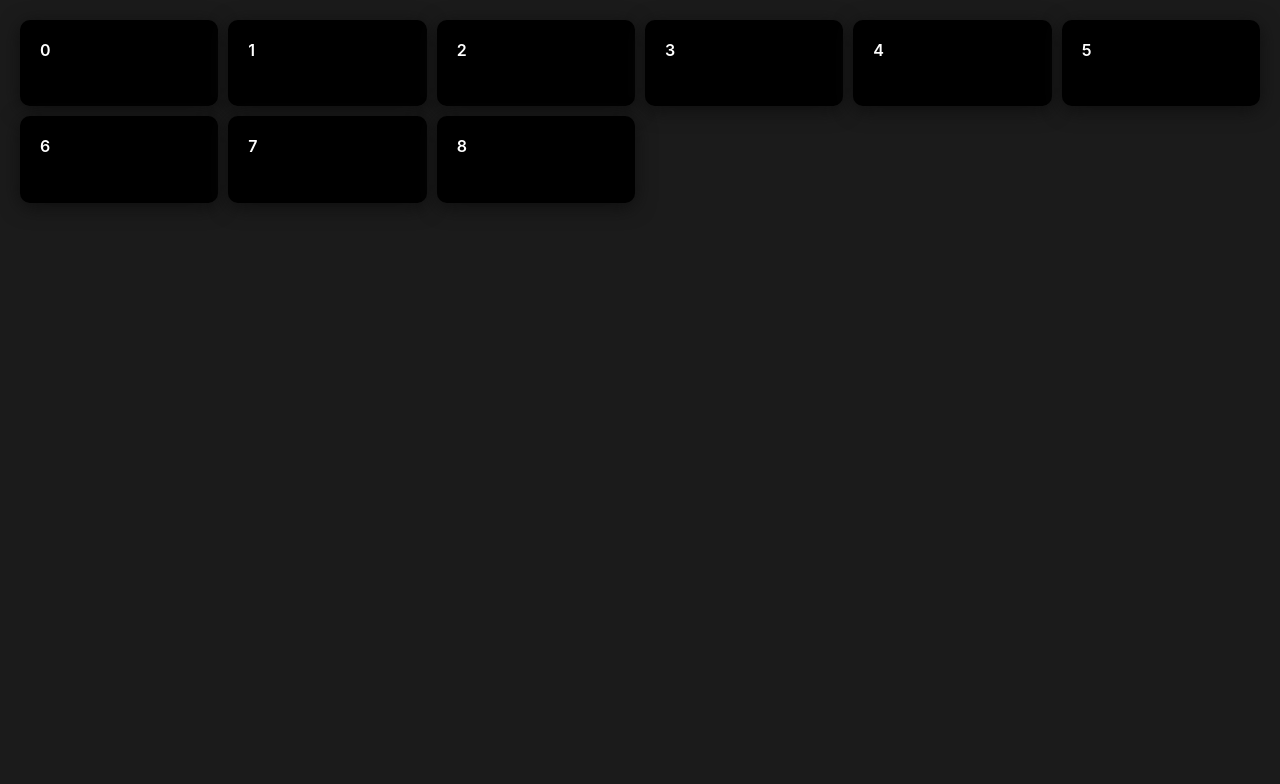
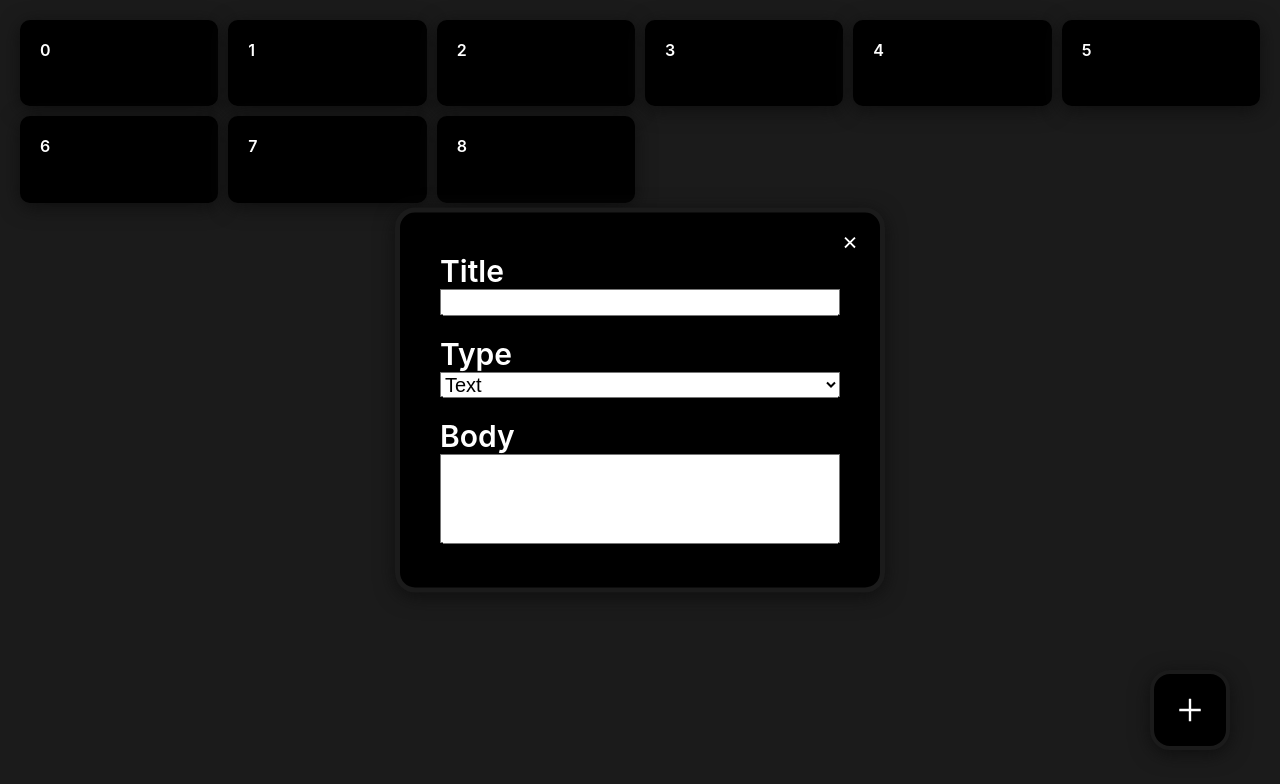
Before and after one commit to Genzouu/Resizable-Grid, a React (Create React App) app: page / in a window 1280 px wide. Shown: the top 784 px of the page. Built offline with nearby package versions, Linux system fonts and the light colour scheme.

Commit message:
starting working on a modal to add fields to the grid

```diff
--- /dev/null
+++ b/src/components/AddFieldModal.tsx
@@ -0,0 +1,37 @@
+import { useState } from "react";
+
+import "../styles/AddFieldModal.scss";
+
+export default function AddFieldModal() {
+   const [fieldType, setFieldType] = useState<string>("text");
+   const [listElements, setListElements] = useState<string[]>([]);
+
+   return (
+      <div className="add-field-modal">
+         <div className="title-container">
+            <p className="title-text">Title</p>
+            <input type="text" className="title-input input-field" />
+         </div>
+         <div className="type-container">
+            <p className="type-text">Type</p>
+            <select className="type-select input-field" onChange={(e) => setFieldType(e.target.value)}>
+               <option value="text">Text</option>
+               <option value="list">List</option>
+            </select>
+         </div>
+         {fieldType === "text" ? (
+            <div className="body-container">
+               <p className="body-text">Body</p>
+               <textarea className="body-textarea input-field" />
+            </div>
+         ) : (
+            <div className="list-container">
+               <p className="list-text">List</p>
+               <div className="list-elements">
+                  <input></input>
+               </div>
+            </div>
+         )}
+      </div>
+   );
+}
--- a/src/pages/App.tsx
+++ b/src/components/App.tsx
@@ -1,4 +1,5 @@
 import React, { useEffect, useState } from "react";
+import { AiOutlinePlus } from "react-icons/ai";
 
 import {
    displayFieldsInOrder,
@@ -170,6 +171,7 @@
             ))}
          </div>
          <div className="grid-lines-overlay" />
+         <AiOutlinePlus className="add-field"></AiOutlinePlus>
       </div>
    );
 }
--- /dev/null
+++ b/src/components/BaseModal.tsx
@@ -0,0 +1,17 @@
+import { ReactNode } from "react";
+import { IoCloseSharp } from "react-icons/io5";
+
+import "../styles/BaseModal.scss";
+
+export interface BaseModalProps {
+   modal: ReactNode;
+}
+
+export default function BaseModal(props: BaseModalProps) {
+   return (
+      <div className="base-modal">
+         <IoCloseSharp className="close-modal-button" />
+         {props.modal}
+      </div>
+   );
+}
--- /dev/null
+++ b/src/context/AddFieldContext.tsx
@@ -0,0 +1 @@
+export default {}
--- a/src/index.tsx
+++ b/src/index.tsx
@@ -1,15 +1,19 @@
 import React from "react";
 import ReactDOM from "react-dom/client";
+
 import "./styles/index.css";
-import App from "./pages/App";
+import App from "./components/App";
 import reportWebVitals from "./reportWebVitals";
 import FieldActionProvider from "./context/FieldActionContext";
+import AddFieldModal from "./components/AddFieldModal";
+import BaseModal from "./components/BaseModal";
 
 const root = ReactDOM.createRoot(document.getElementById("root") as HTMLElement);
 root.render(
    <React.StrictMode>
       <FieldActionProvider>
          <App />
+         <BaseModal modal={<AddFieldModal />} />
       </FieldActionProvider>
    </React.StrictMode>
 );
--- /dev/null
+++ b/src/styles/AddFieldModal.scss
@@ -0,0 +1,28 @@
+.add-field-modal {
+   width: 40rem;
+   color: white;
+   font-weight: 600;
+   display: flex;
+   flex-direction: column;
+   gap: 2rem;
+
+   p {
+      font-size: 3rem;
+   }
+
+   input,
+   select,
+   textarea {
+      font-size: 2rem;
+   }
+
+   .body-textarea {
+      height: 9rem;
+      resize: none;
+      font-family: "Segoe UI";
+   }
+
+   .input-field {
+      width: 100%;
+   }
+}
--- a/src/styles/App.scss
+++ b/src/styles/App.scss
@@ -16,9 +16,7 @@
       height: 100%;
       display: grid;
       gap: 1rem 1rem;
-      grid-auto-rows: calc(
-         (100% - 7rem) / 8
-      ); // set up media queries for smaller heights. e.g if max-height is 800 then divide by 6 instead of 8
+      grid-auto-rows: calc((100% - 7rem) / 8); // set up media queries for smaller heights. e.g if max-height is 800 then divide by 6 instead of 8
       grid-template-columns: repeat(8, 1fr);
 
       @media screen and (max-width: 1400px) {
@@ -55,4 +53,24 @@
       background-size: calc(((100% - 7rem) / 8) + 10px) calc(((100% - 7rem) / 8) + 10px);
       background-position: calc(var(--line-width) * -1.5) calc(var(--line-width) * -1.5);
    }
+
+   .add-field {
+      width: 8rem;
+      height: 8rem;
+      border-radius: 2rem;
+      position: absolute;
+      right: 5rem;
+      bottom: 5rem;
+      border: 4px solid #1b1b1b;
+      color: white;
+      background-color: black;
+      padding: 2rem;
+      cursor: pointer;
+      transition: background-color 100ms ease-in-out;
+      filter: var(--element-drop-shadow);
+
+      &:hover {
+         background-color: var(--accent-colour);
+      }
+   }
 }
--- /dev/null
+++ b/src/styles/BaseModal.scss
@@ -0,0 +1,21 @@
+.base-modal {
+   position: absolute;
+   top: 50%;
+   left: 50%;
+   transform: translate(-50%, -50%);
+   padding: 4rem;
+   background-color: black;
+   border-radius: 2rem;
+   border: 5px solid #1b1b1b;
+   filter: var(--element-drop-shadow);
+
+   .close-modal-button {
+      width: 2rem;
+      height: 2rem;
+      color: white;
+      position: absolute;
+      right: 2rem;
+      top: 2rem;
+      cursor: pointer;
+   }
+}
--- a/src/styles/Field.scss
+++ b/src/styles/Field.scss
@@ -6,7 +6,7 @@
    position: relative;
    display: flex;
    flex-direction: column;
-   filter: drop-shadow(0 4px 10px rgb(14, 14, 14));
+   filter: var(--element-drop-shadow);
    transition: 100ms border ease-in-out;
    border: 0px solid transparent;
 
@@ -71,9 +71,9 @@
 }
 
 .reposition-selected-border {
-   border: 4px solid orange;
+   border: 4px solid var(--accent-colour);
 }
 
 .reposition-hover-border {
-   border: 4px dashed orange;
+   border: 4px dashed var(--accent-colour);
 }
--- a/src/styles/index.css
+++ b/src/styles/index.css
@@ -1,3 +1,10 @@
+:root {
+   --accent-colour: orange;
+   --primary-background-colour: black;
+   --secondary-background-color: #1b1b1b;
+   --element-drop-shadow: drop-shadow(0 4px 10px rgb(14, 14, 14));
+}
+
 html {
    font-size: 62.5%;
    overflow: hidden;
@@ -6,8 +13,8 @@
 body {
    font-size: 1.6rem;
    margin: 0;
-   font-family: -apple-system, BlinkMacSystemFont, "Segoe UI", "Roboto", "Oxygen", "Ubuntu", "Cantarell", "Fira Sans",
-      "Droid Sans", "Helvetica Neue", sans-serif;
+   font-family: -apple-system, BlinkMacSystemFont, "Segoe UI", "Roboto", "Oxygen", "Ubuntu", "Cantarell", "Fira Sans", "Droid Sans", "Helvetica Neue",
+      sans-serif;
    -webkit-font-smoothing: antialiased;
    -moz-osx-font-smoothing: grayscale;
 }
```
Also changed, not shown: src/components/Field.tsx (renamed from src/pages/Field.tsx, +6 -13 lines), 1 other file (tests, documents, lock files or other folders).
